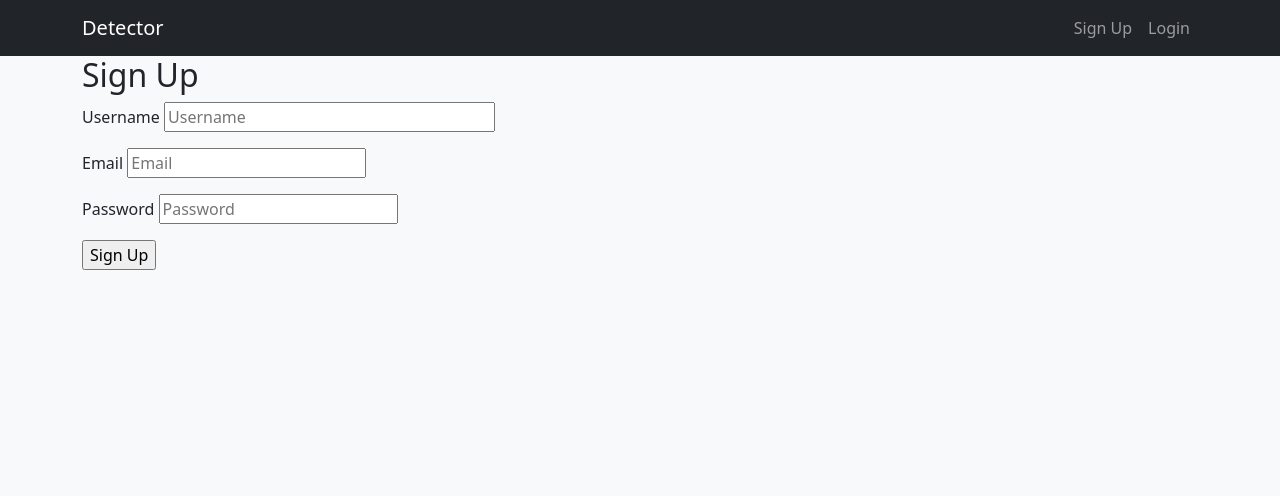
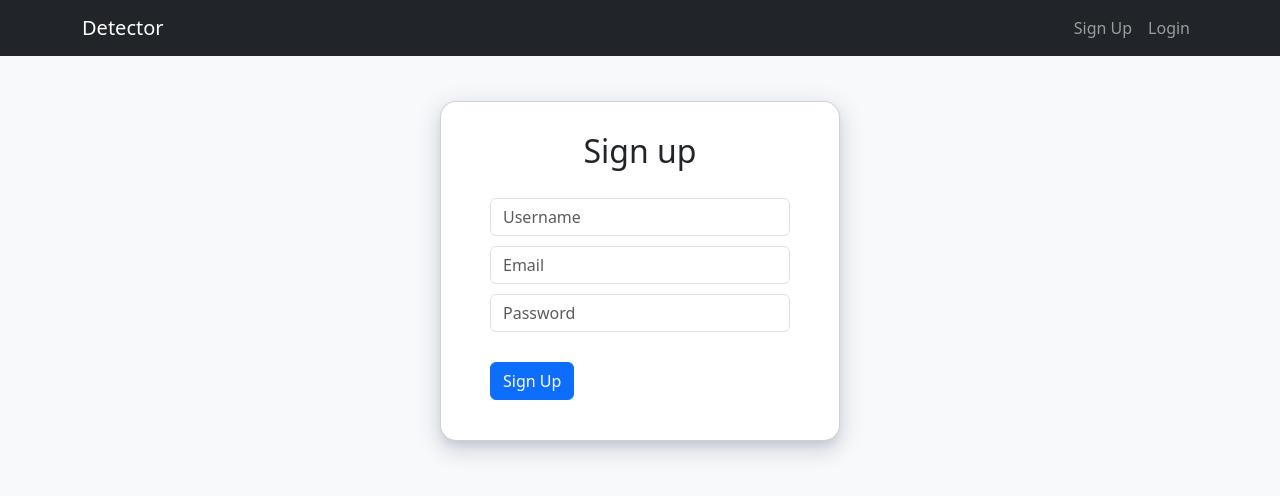
Before and after one commit to 4BMtolobPL/mbc-gym, a Flask app: page /user/signup in a window 1280 px wide. Shown: the top 496 px of the page. Run offline with Flask 3, Linux system fonts and the light colour scheme.

Commit message:
회원가입, 로그인 페이지 스타일 수정

```diff
--- a/src/domain/user/templates/user/signup.html
+++ b/src/domain/user/templates/user/signup.html
@@ -1,26 +1,21 @@
 {% extends 'user/base.html' %}
 {% block title %}Sign Up{% endblock %}
 {% block content %}
-<h2>Sign Up</h2>
-
-<form method="POST" action="{{ url_for('user.signup', next=request.args.get('next')) }}" novalidate="novalidate">
-    {% for message in get_flashed_messages() %}
-    <p class="msg-flash">{{ message }}</p>
-    {% endfor %}
-    {{ form.csrf_token }}
-    <p>{{ form.username.label }} {{ form.username(size=30, placeholder="Username") }}
-    </p>
-    {% for error in form.username.errors %}
-    <span class="msg-err">{{ error }}</span>
-    {% endfor %}
-    <p>{{ form.email.label }} {{ form.email(placeholder="Email") }}</p>
-    {% for error in form.email.errors %}
-    <span class="msg-err">{{ error }}</span>
-    {% endfor %}
-    <p>{{ form.password.label }} {{ form.password(placeholder="Password") }}</p>
-    {% for error in form.password.errors %}
-    <span class="msg-err">{{ error }}</span>
-    {% endfor %}
-    <p>{{ form.submit() }}</p>
-</form>
+<div class="mx-auto dt-auth-main">
+    <div class="card dt-auth-signup">
+        <header><h2>Sign up</h2></header>
+        <section>
+            <form class="form-signin" method="POST" action="{{ url_for('user.signup', next=request.args.get('next')) }}" novalidate="novalidate">
+                {{ form.csrf_token }}
+                {% for message in get_flashed_messages() %}
+                <div class="dt-auth-flash">{{ message }}</div>
+                {% endfor %}
+                {{ form.username(size=30, class="form-control dt-auth-input", placeholder="Username") }}
+                {{ form.email(class="form-control dt-auth-input", placeholder="Email") }}
+                {{ form.password(class="form-control dt-auth-input", placeholder="Password") }}
+                {{ form.submit(class="btn btn-md btn-primary d-block dt-auth-btn") }}
+            </form>
+        </section>
+    </div>
+</div>
 {% endblock %}
```
Also changed, not shown: src/domain/auth/templates/auth/login.html (+16 -16 lines).
